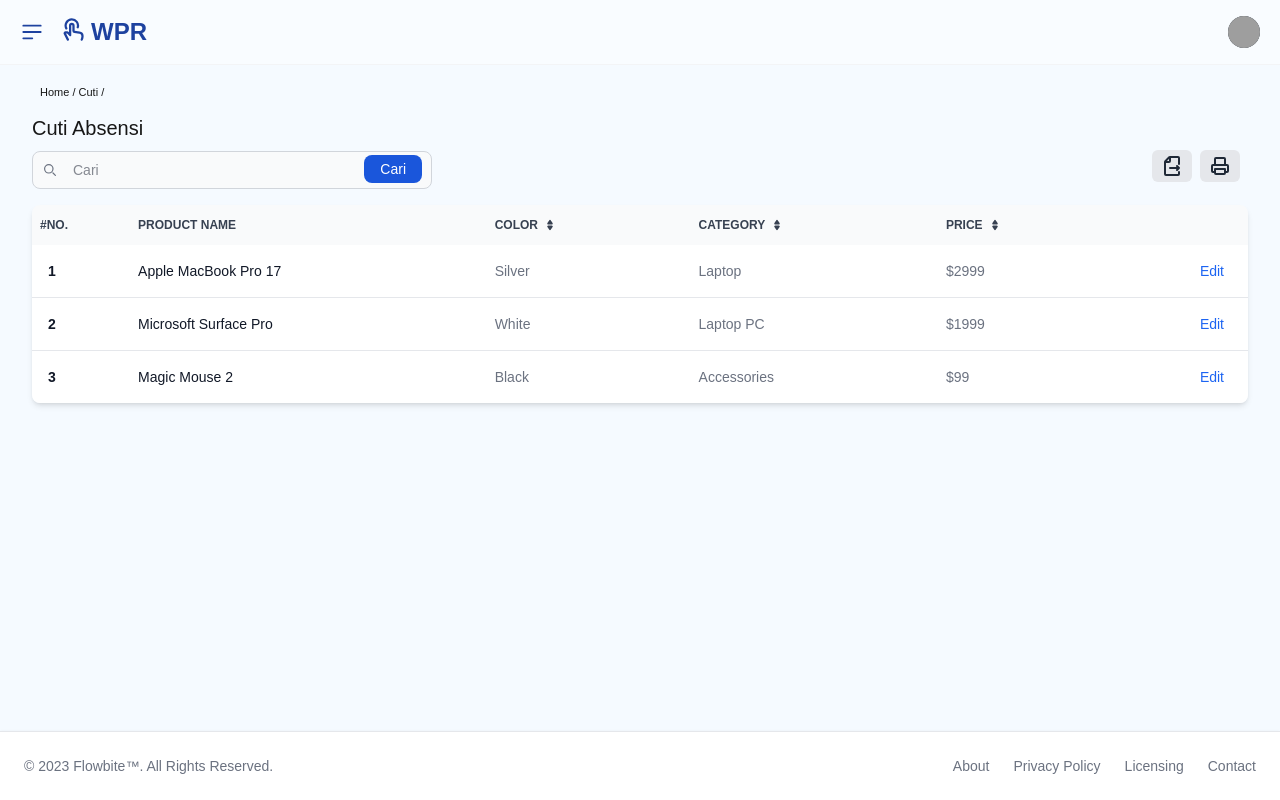
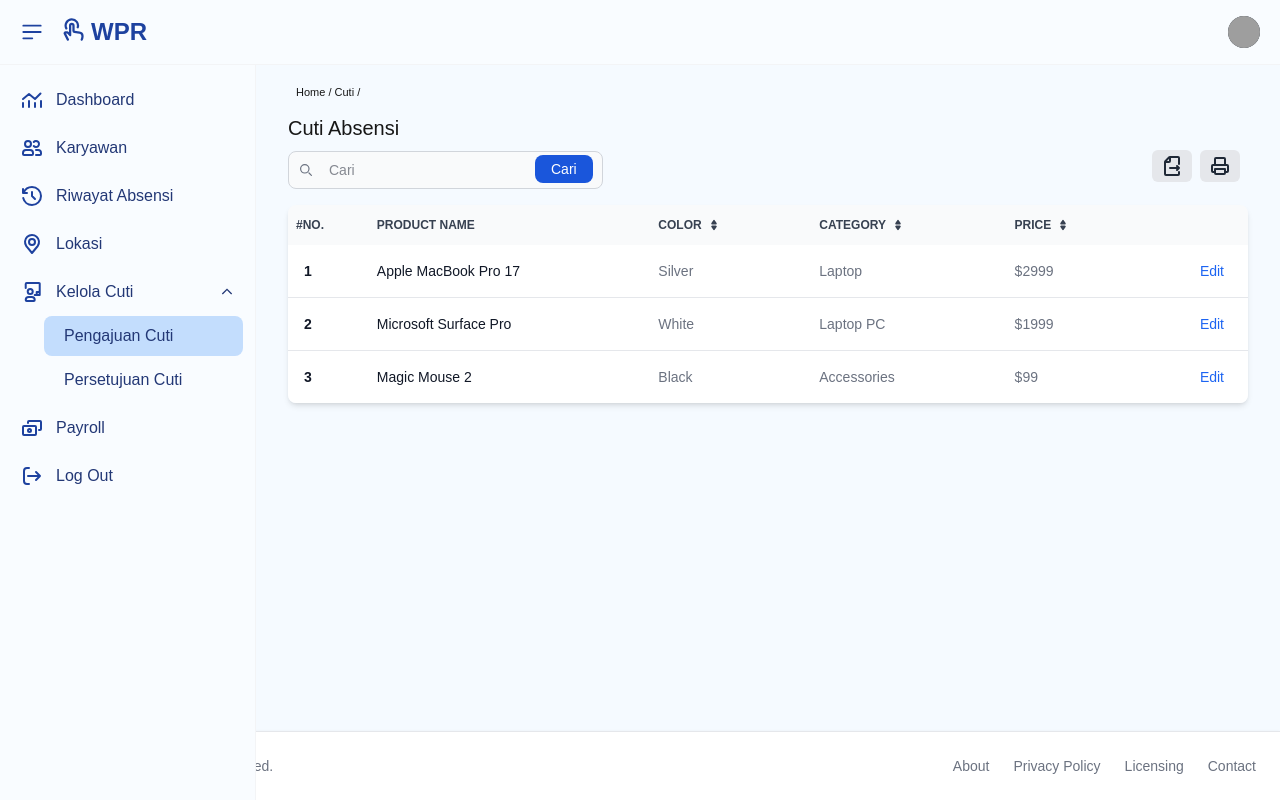
Before and after one commit to Nazarnazz/hrms-ui, a Next.js app: page /admin/cuti in a window 1280 px wide. Built offline with nearby package versions, Linux system fonts and the light colour scheme; grey boxes are pictures that could not be loaded.

Commit message:
perubahan layout

```diff
--- a/src/app/components/menu-items/footer.js
+++ b/src/app/components/menu-items/footer.js
@@ -1,32 +1,32 @@
 export default function Footer() {
   return (
     <>
-      <footer class="fixed bottom-0 left-0 z-20 w-full p-4 bg-white border-t border-gray-200 shadow-sm md:flex md:items-center md:justify-between md:p-6 dark:bg-gray-800 dark:border-gray-600">
-        <span class="text-sm text-gray-500 sm:text-center dark:text-gray-400">
+      <footer className="fixed bottom-0 left-0 z-20 w-full p-4 bg-white border-t border-gray-200 shadow-sm md:flex md:items-center md:justify-between md:p-6 dark:bg-gray-800 dark:border-gray-600">
+        <span className="text-sm text-gray-500 sm:text-center dark:text-gray-400">
           © 2023{" "}
-          <a href="https://flowbite.com/" class="hover:underline">
+          <a href="https://flowbite.com/" className="hover:underline">
             Flowbite™
           </a>
           . All Rights Reserved.
         </span>
-        <ul class="flex flex-wrap items-center mt-3 text-sm font-medium text-gray-500 dark:text-gray-400 sm:mt-0">
+        <ul className="flex flex-wrap items-center mt-3 text-sm font-medium text-gray-500 dark:text-gray-400 sm:mt-0">
           <li>
-            <a href="#" class="hover:underline me-4 md:me-6">
+            <a href="#" className="hover:underline me-4 md:me-6">
               About
             </a>
           </li>
           <li>
-            <a href="#" class="hover:underline me-4 md:me-6">
+            <a href="#" className="hover:underline me-4 md:me-6">
               Privacy Policy
             </a>
           </li>
           <li>
-            <a href="#" class="hover:underline me-4 md:me-6">
+            <a href="#" className="hover:underline me-4 md:me-6">
               Licensing
             </a>
           </li>
           <li>
-            <a href="#" class="hover:underline">
+            <a href="#" className="hover:underline">
               Contact
             </a>
           </li>
--- a/src/app/components/menu-items/layout.js
+++ b/src/app/components/menu-items/layout.js
@@ -7,7 +7,7 @@
 
 export default function Layout({ children }) {
   const pathname = usePathname();
-  const [isSidebarOpen, setIsSidebarOpen] = useState(false);
+  const [isSidebarOpen, setIsSidebarOpen] = useState(true);
   const handleContentClick = () => {
     if (isSidebarOpen) {
       setIsSidebarOpen(false);
@@ -16,8 +16,8 @@
   // 1. Ambil dari localStorage saat mount
   useEffect(() => {
     const stored = localStorage.getItem("sidebarOpen");
-    if (stored === "true") {
-      setIsSidebarOpen(true);
+    if (stored === "false") {
+      setIsSidebarOpen(false);
     }
   }, []);
 
@@ -28,7 +28,7 @@
 
   // 3. Tutup sidebar saat berpindah halaman
   useEffect(() => {
-    setIsSidebarOpen(false);
+    setIsSidebarOpen(true);
   }, [pathname]);
 
   const toggleSidebar = () => setIsSidebarOpen(!isSidebarOpen);
--- a/src/app/components/menu-items/sidebar.js
+++ b/src/app/components/menu-items/sidebar.js
@@ -1,16 +1,29 @@
+"use client";
+
+import { useState, useEffect } from "react";
 import Link from "next/link";
 import { usePathname } from "next/navigation";
 
 export default function Sidebar({ isOpen }) {
   const pathname = usePathname();
+  const [openMenus, setOpenMenus] = useState({});
+
+  const toggleSubmenu = (label) => {
+    setOpenMenus((prev) => ({
+      ...prev,
+      [label]: !prev[label],
+    }));
+  };
+
   const linkClass = (path) =>
     pathname === path
       ? "flex items-center p-2 text-blue-900 rounded-lg bg-blue-200 dark:bg-gray-500 dark:text-white hover:bg-blue-300 dark:hover:bg-gray-700 group"
       : "flex items-center p-2 text-blue-900 rounded-lg dark:text-white hover:bg-blue-200 dark:hover:bg-gray-700 group";
+
   const menuItems = [
     {
       icon: (
-        <svg className="w-6 h-6 text-blue-800 dark:text-white" aria-hidden="true" xmlns="http://www.w3.org/2000/svg" width="24" height="24" fill="none" viewBox="0 0 24 24">
+        <svg className="w-6 h-6 text-blue-800 dark:text-white" fill="none" viewBox="0 0 24 24">
           <path stroke="currentColor" strokeLinecap="round" strokeLinejoin="round" strokeWidth="2" d="M3 15v4m6-6v6m6-4v4m6-6v6M3 11l6-5 6 5 5.5-5.5" />
         </svg>
       ),
@@ -19,7 +32,21 @@
     },
     {
       icon: (
-        <svg className="w-6 h-6 text-blue-800 dark:text-white" aria-hidden="true" xmlns="http://www.w3.org/2000/svg" width="24" height="24" fill="none" viewBox="0 0 24 24">
+        <svg className="w-6 h-6 text-blue-800 dark:text-white" fill="none" viewBox="0 0 24 24">
+          <path
+            stroke="currentColor"
+            strokeLinecap="round"
+            strokeWidth="2"
+            d="M16 19h4a1 1 0 0 0 1-1v-1a3 3 0 0 0-3-3h-2m-2.236-4a3 3 0 1 0 0-4M3 18v-1a3 3 0 0 1 3-3h4a3 3 0 0 1 3 3v1a1 1 0 0 1-1 1H4a1 1 0 0 1-1-1Zm8-10a3 3 0 1 1-6 0 3 3 0 0 1 6 0Z"
+          />
+        </svg>
+      ),
+      label: "Karyawan",
+      path: "/admin/users",
+    },
+    {
+      icon: (
+        <svg className="w-6 h-6 text-blue-800 dark:text-white" fill="none" viewBox="0 0 24 24">
           <path
             stroke="currentColor"
             strokeLinecap="round"
@@ -34,9 +61,14 @@
     },
     {
       icon: (
-        <svg className="w-6 h-6 text-blue-800 dark:text-white" aria-hidden="true" xmlns="http://www.w3.org/2000/svg" width="24" height="24" fill="none" viewBox="0 0 24 24">
-          <path stroke="currentColor" strokeLinecap="round" strokeLinejoin="round" strokeWidth="2" d="M12 13a3 3 0 1 0 0-6 3 3 0 0 0 0 6Z" />
-          <path stroke="currentColor" strokeLinecap="round" strokeLinejoin="round" strokeWidth="2" d="M17.8 13.938h-.011a7 7 0 1 0-11.464.144h-.016l.14.171c.1.127.2.251.3.371L12 21l5.13-6.248c.194-.209.374-.429.54-.659l.13-.155Z" />
+        <svg className="w-6 h-6 text-blue-800 dark:text-white" fill="none" viewBox="0 0 24 24">
+          <path
+            stroke="currentColor"
+            strokeLinecap="round"
+            strokeLinejoin="round"
+            strokeWidth="2"
+            d="M12 13a3 3 0 1 0 0-6 3 3 0 0 0 0 6Z M17.8 13.938h-.011a7 7 0 1 0-11.464.144h-.016l.14.171c.1.127.2.251.3.371L12 21l5.13-6.248c.194-.209.374-.429.54-.659l.13-.155Z"
+          />
         </svg>
       ),
       label: "Lokasi",
@@ -44,22 +76,32 @@
     },
     {
       icon: (
-        <svg className="w-6 h-6 text-blue-800 dark:text-white" aria-hidden="true" xmlns="http://www.w3.org/2000/svg" width="24" height="24" fill="none" viewBox="0 0 24 24">
+        <svg className="w-6 h-6 text-blue-800 dark:text-white" fill="none" viewBox="0 0 24 24">
           <path
             stroke="currentColor"
             strokeLinecap="round"
             strokeLinejoin="round"
             strokeWidth="2"
-            d="M14.7141 15h4.268c.4043 0 .732-.3838.732-.8571V3.85714c0-.47338-.3277-.85714-.732-.85714H6.71411c-.55228 0-1 .44772-1 1v4m10.99999 7v-3h3v3h-3Zm-3 6H6.71411c-.55228 0-1-.4477-1-1 0-1.6569 1.34315-3 3-3h2.99999c1.6569 0 3 1.3431 3 3 0 .5523-.4477 1-1 1Zm-1-9.5c0 1.3807-1.1193 2.5-2.5 2.5s-2.49999-1.1193-2.49999-2.5S8.8334 9 10.2141 9s2.5 1.1193 2.5 2.5Z"
+            d="M14.714 15h4.268c.404 0 .732-.384.732-.857V3.857c0-.473-.328-.857-.732-.857H6.714c-.552 0-1 .448-1 1v4m11 7v-3h3v3h-3Zm-3 6H6.714c-.552 0-1-.448-1-1 0-1.657 1.343-3 3-3h3c1.657 0 3 1.343 3 3 0 .552-.448 1-1 1Zm-1-9.5a2.5 2.5 0 11-5 0 2.5 2.5 0 015 0Z"
           />
         </svg>
       ),
       label: "Kelola Cuti",
+      path: "#",
+      children: [
+        {
+          label: "Pengajuan Cuti",
           path: "/admin/cuti",
         },
         {
+          label: "Persetujuan Cuti",
+          path: "/admin/cuti/persetujuan",
+        },
+      ],
+    },
+    {
       icon: (
-        <svg className="w-6 h-6 text-blue-800 dark:text-white" aria-hidden="true" xmlns="http://www.w3.org/2000/svg" width="24" height="24" fill="none" viewBox="0 0 24 24">
+        <svg className="w-6 h-6 text-blue-800 dark:text-white" fill="none" viewBox="0 0 24 24">
           <path
             stroke="currentColor"
             strokeLinecap="round"
@@ -73,21 +115,7 @@
     },
     {
       icon: (
-        <svg className="w-6 h-6 text-blue-800 dark:text-white" aria-hidden="true" xmlns="http://www.w3.org/2000/svg" width="24" height="24" fill="none" viewBox="0 0 24 24">
-          <path
-            stroke="currentColor"
-            strokeLinecap="round"
-            strokeWidth="2"
-            d="M16 19h4a1 1 0 0 0 1-1v-1a3 3 0 0 0-3-3h-2m-2.236-4a3 3 0 1 0 0-4M3 18v-1a3 3 0 0 1 3-3h4a3 3 0 0 1 3 3v1a1 1 0 0 1-1 1H4a1 1 0 0 1-1-1Zm8-10a3 3 0 1 1-6 0 3 3 0 0 1 6 0Z"
-          />
-        </svg>
-      ),
-      label: "Users",
-      path: "/admin/users",
-    },
-    {
-      icon: (
-        <svg className="w-6 h-6 text-blue-800 dark:text-white" aria-hidden="true" xmlns="http://www.w3.org/2000/svg" width="24" height="24" fill="none" viewBox="0 0 24 24">
+        <svg className="w-6 h-6 text-blue-800 dark:text-white" fill="none" viewBox="0 0 24 24">
           <path stroke="currentColor" strokeLinecap="round" strokeLinejoin="round" strokeWidth="2" d="M20 12H8m12 0-4 4m4-4-4-4M9 4H7a3 3 0 0 0-3 3v10a3 3 0 0 0 3 3h2" />
         </svg>
       ),
@@ -95,26 +123,58 @@
       path: "/",
     },
   ];
+
+  useEffect(() => {
+    const openState = {};
+    menuItems.forEach((item) => {
+      if (item.children) {
+        const isChildActive = item.children.some((child) => pathname === child.path);
+        if (isChildActive) {
+          openState[item.label] = true;
+        }
+      }
+    });
+    setOpenMenus(openState);
+    // eslint-disable-next-line react-hooks/exhaustive-deps
+  }, [pathname]);
+
   return (
-    <>
-      <aside
-        className={`fixed top-0 left-0 z-30 w-64 h-screen pt-20 transition-transform bg-[#f9fcff] border-r border-gray-100 dark:bg-gray-800 dark:border-gray-700
-        ${isOpen ? "translate-x-0" : "-translate-x-full"}`}
-        aria-label="Sidebar"
-      >
-        <div className="h-full px-3 pb-4 overflow-y-auto bg-[#f9fcff] dark:bg-gray-800 ">
+    <aside className={`fixed top-0 left-0 z-30 w-64 h-screen pt-20 transition-transform bg-[#f9fcff] border-r border-gray-100 dark:bg-gray-800 dark:border-gray-700 ${isOpen ? "translate-x-0" : "-translate-x-full"}`} aria-label="Sidebar">
+      <div className="h-full px-3 pb-4 overflow-y-auto bg-[#f9fcff] dark:bg-gray-800">
         <ul className="space-y-2 font-medium">
           {menuItems.map((item) => (
-              <li key={item.path}>
-                <Link href={item.path} className={linkClass(item.path)} data={item.path}>
+            <li key={item.label}>
+              {item.children ? (
+                <>
+                  <button onClick={() => toggleSubmenu(item.label)} className="flex items-center w-full p-2 text-blue-900 rounded-lg dark:text-white hover:bg-blue-200 dark:hover:bg-gray-700">
+                    {item.icon}
+                    <span className="ms-3 flex-1 text-left">{item.label}</span>
+                    <svg className={`w-4 h-4 ml-auto transition-transform ${openMenus[item.label] ? "rotate-180" : ""}`} fill="none" stroke="currentColor" strokeWidth="2" viewBox="0 0 24 24">
+                      <path d="M19 9l-7 7-7-7" />
+                    </svg>
+                  </button>
+                  {openMenus[item.label] && (
+                    <ul className="ml-8 mt-1 space-y-1">
+                      {item.children.map((child) => (
+                        <li key={child.path}>
+                          <Link href={child.path} className={linkClass(child.path)}>
+                            <span className="ms-3">{child.label}</span>
+                          </Link>
+                        </li>
+                      ))}
+                    </ul>
+                  )}
+                </>
+              ) : (
+                <Link href={item.path} className={linkClass(item.path)}>
                   {item.icon}
                   <span className="ms-3">{item.label}</span>
                 </Link>
+              )}
             </li>
           ))}
         </ul>
       </div>
     </aside>
-    </>
   );
 }
```
Lines whose indentation alone changed are shown as unchanged.
